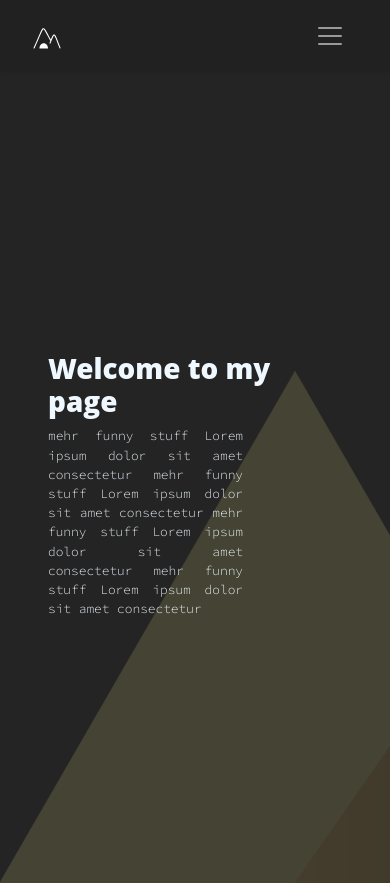
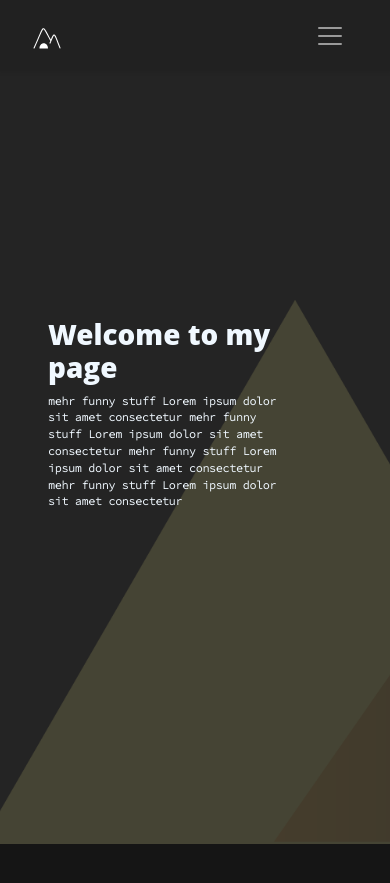
Before and after one commit to x0x1x0/sternberg.app, a React (Vite) app: page / in a window 390 px wide. Shown: the top 883 px of the page. Built offline with nearby package versions, Linux system fonts and the light colour scheme.

Commit message:
navbar fixed

```diff
--- a/src/Landing/Homesect.css
+++ b/src/Landing/Homesect.css
@@ -76,10 +76,11 @@ p {
 
 @media only screen and (max-width: 769px) {
     p {
-        text-align: justify;
+        text-align:left;
         font-family: 'Source Code Pro', monospace;
-        max-width: 50%;
-        font-size: 0.8rem;
+        max-width: 60%;
+        font-size: 0.7rem;
+        font-weight: bold;
     }
 
     #sec1 {
--- a/src/Navigation/Navbar.jsx
+++ b/src/Navigation/Navbar.jsx
@@ -5,7 +5,7 @@ import { GiMountainCave } from 'react-icons/gi';
 
 function Navbar() {
   return (
-<nav class="navbar navbar-expand-lg navbar-dark shadow-sm">
+<nav class="navbar fixed-top navbar-expand-lg navbar-dark shadow-sm">
 
   <a class="navbar-brand ml-3" href="#"><GiMountainCave /></a>
 <button class="navbar-toggler mr-3" type="button" data-toggle="collapse" data-target="#navbarNav" aria-controls="navbarNav" aria-expanded="false" aria-label="Toggle navigation">
```
